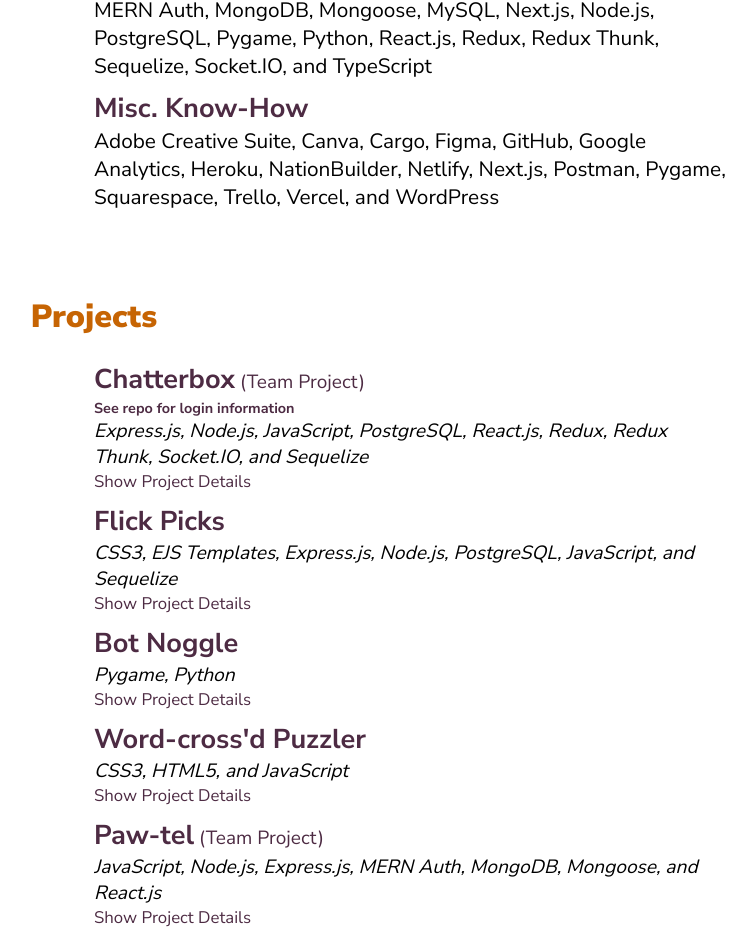
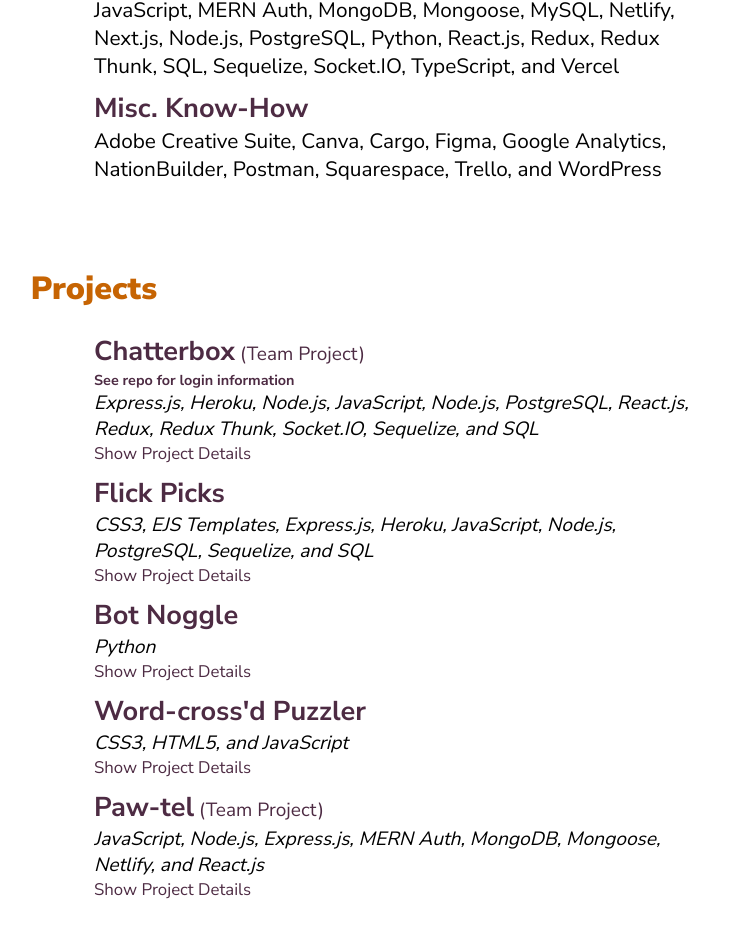
Before and after one commit to LouisaJohnston/Portfolio, a Next.js app: page / in a window 1280 px wide. Shown: the part 935-1887 px from the top of the page, without its empty margins (230-986 px from the left). Built offline with nearby package versions, Linux system fonts and the light colour scheme.

Commit message:
project descriptions

```diff
--- a/pages/index.js
+++ b/pages/index.js
@@ -112,7 +112,7 @@
             <Tech
               head={"Misc. Know-How"}
               body={
-                "Adobe Creative Suite, Canva, Cargo, Figma, GitHub, Google Analytics, Heroku, NationBuilder, Netlify, Next.js, Postman, Pygame, Squarespace, Trello, Vercel, and WordPress"
+                "Adobe Creative Suite, Canva, Cargo, Figma, Google Analytics, NationBuilder, Postman, Squarespace, Trello, and WordPress"
               }
             />
           </div>
--- a/projects.json
+++ b/projects.json
@@ -4,7 +4,7 @@
       "name": "Chatterbox",
       "group": true,
       "display": true,
-      "tech": "Express.js, Node.js, JavaScript, PostgreSQL, React.js, Redux, Redux Thunk, Socket.IO, and Sequelize",
+      "tech": "Express.js, Heroku, Node.js, JavaScript, Node.js, PostgreSQL, React.js, Redux, Redux Thunk, Socket.IO, Sequelize, and SQL",
       "details": [
         "Contributed to a full-stack, real-time, event-based web messenger application built with Socket.IO",
         "Created React.js components to render information pertaining to authorized user conversations and managed state using React.js Redux and Redux Thunk to optimize performance",
@@ -22,7 +22,7 @@
       "name": "Flick Picks",
       "display": true,
       "group": false,
-      "tech": "CSS3, EJS Templates, Express.js, Node.js, PostgreSQL, JavaScript, and Sequelize",
+      "tech": "CSS3, EJS Templates, Express.js, Heroku, JavaScript, Node.js, PostgreSQL, Sequelize, and SQL",
       "details": [
         "Created a web app using node.js and Express.js that allowed users to create an account or login with encrypted cookie storage and password hashing",
         "Applied EJS templates and Axios to render information from a third-party film API and allow users to save movies to user-specific lists",
@@ -40,9 +40,9 @@
       "name": "Bot Noggle",
       "display": true,
       "group": false,
-      "tech": "Pygame, Python",
+      "tech": "Python",
       "details": [
-        "Built a version of Boggle using Python and Pygame to render a 4x4 grid out of a two-dimensional array of randomized letters corresponding to the real Boggle dice",
+        "Built a desktop app version of Boggle using Python and Pygame to render a 4x4 grid out of a two-dimensional array of randomized letters corresponding to the real Boggle dice",
         "Allowed users to check whether a given word exists in adjacent grid tiles (up, down, diagonally, forwards, and backwards)",
         "Inserted dictionary information into a trie data structure to check against user input while optimizing the project’s time complexity"
       ],
@@ -72,7 +72,7 @@
       "name": "Paw-tel",
       "display": true,
       "group": true,
-      "tech": "JavaScript, Node.js, Express.js, MERN Auth, MongoDB, Mongoose, and React.js",
+      "tech": "JavaScript, Node.js, Express.js, MERN Auth, MongoDB, Mongoose, Netlify, and React.js",
       "details": [
         "Collaborated on a full-stack MERN app using complex authorization routes allowing users to register as either a pet owner or a pet hotel owner",
         "Employed React.js components to render information from a local API pertaining to user-specific pets or hotels, depending on the authorization route, with the ability to update and delete data fields",
@@ -89,7 +89,7 @@
       "name": "Generate Good",
       "display": false,
       "group": false,
-      "tech": "AWS, C#, JavaScript, Next.js, MySQL, React.js, Sequelize, and TypeScript",
+      "tech": "AWS, C#, JavaScript, Next.js, MySQL, React.js, SQL, and TypeScript",
       "details": [],
       "github": [],
       "deployed": "",
@@ -99,7 +99,7 @@
       "name": "Portfolio",
       "display": false,
       "group": false,
-      "tech": "CSS3, HTML5, JavaScript, Next.js, and React.js",
+      "tech": "CSS3, JavaScript, Next.js, React.js, and Vercel",
       "details": [],
       "github": [],
       "deployed": "",
```
